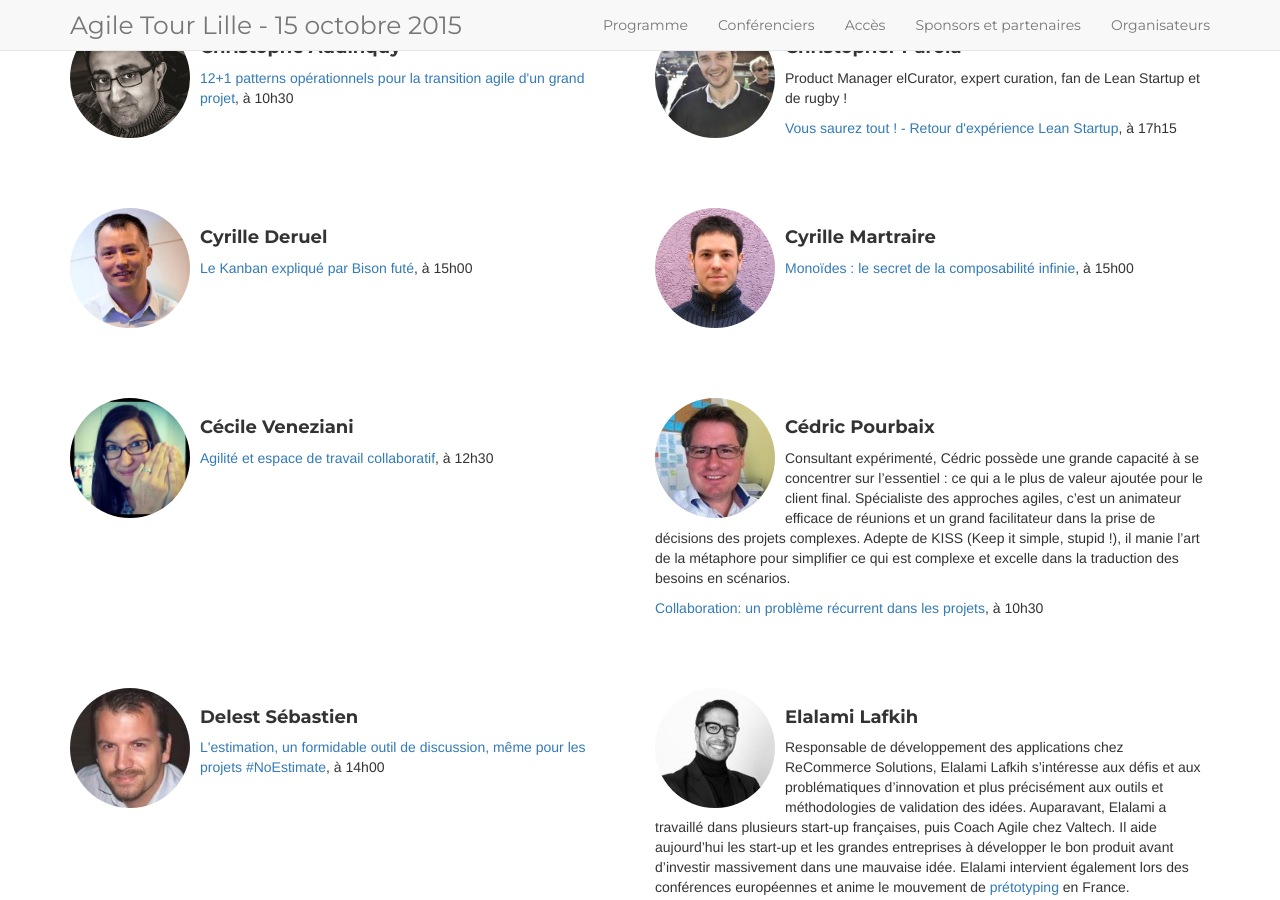
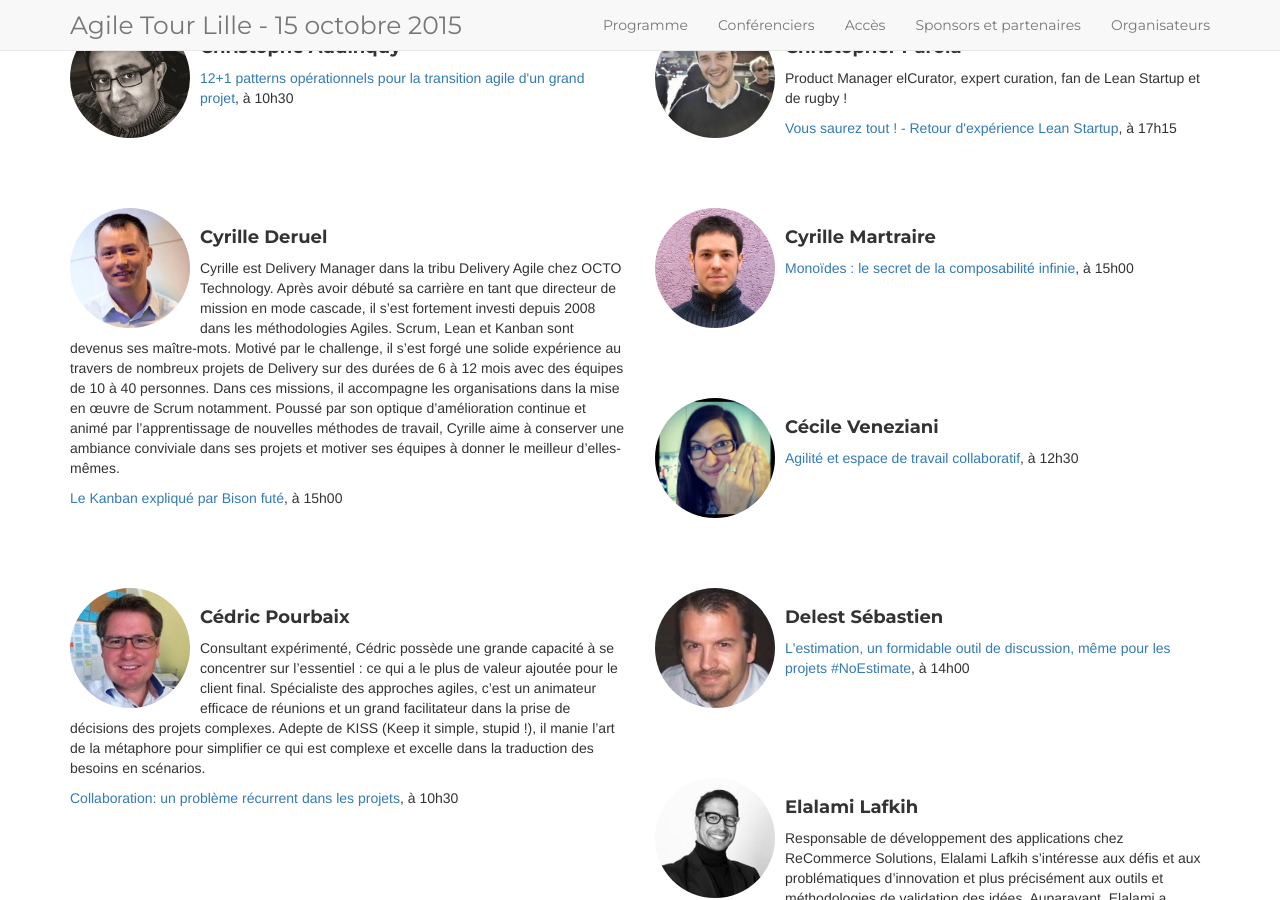
Before and after one commit to jak78/agile-tour-lille-2017, a Jekyll site: the page built from 01-speakers.html, in a window 1280 px wide and 900 px high, scrolled down 922 px. Built offline with Jekyll 4.4.1, drawn with Linux system fonts in a browser that asks for light colours; nearby versions of some CDN libraries.

Commit message:
added Cyrille Deruel bio

```diff
--- a/_data/speakers.yml
+++ b/_data/speakers.yml
@@ -13,7 +13,8 @@
         I’m a tdd guy, and I host many coderetreats, to meet clever developpers, learn new techniques, and just train.
   photo: jean-laurent_de-morlhon.jpg
 - name: Cyrille Deruel
-  bio: " "
+  bio: Cyrille est Delivery Manager dans la tribu Delivery Agile chez OCTO Technology. Après avoir débuté sa carrière en tant que directeur de mission en mode cascade, il s'est fortement investi depuis 2008 dans les méthodologies Agiles. Scrum, Lean et Kanban sont devenus ses maître-mots. Motivé par le challenge, il s'est forgé une solide expérience au travers de nombreux projets de Delivery sur des durées de 6 à 12 mois avec des équipes de 10 à 40 personnes. Dans ces missions, il accompagne les organisations dans la mise en œuvre de Scrum notamment.
+       Poussé par son optique d'amélioration continue et animé par l'apprentissage de nouvelles méthodes de travail, Cyrille aime à conserver une ambiance conviviale dans ses projets et motiver ses équipes à donner le meilleur d'elles-mêmes.
   photo: Cyrille_Deruel_2.jpg
 - name: Erik Talboom
   bio: " "
```
